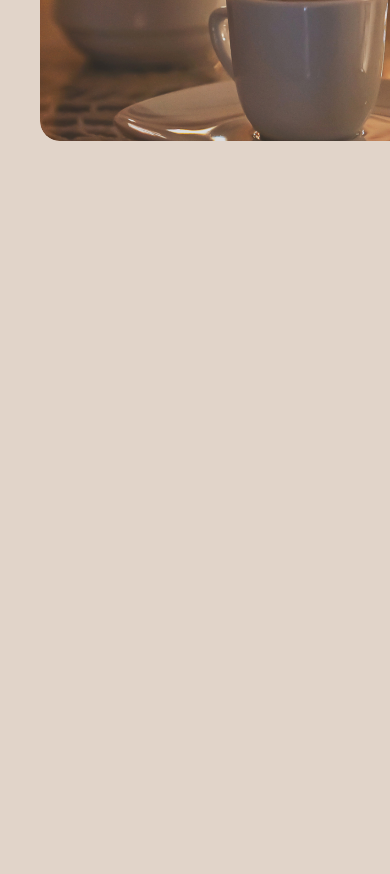
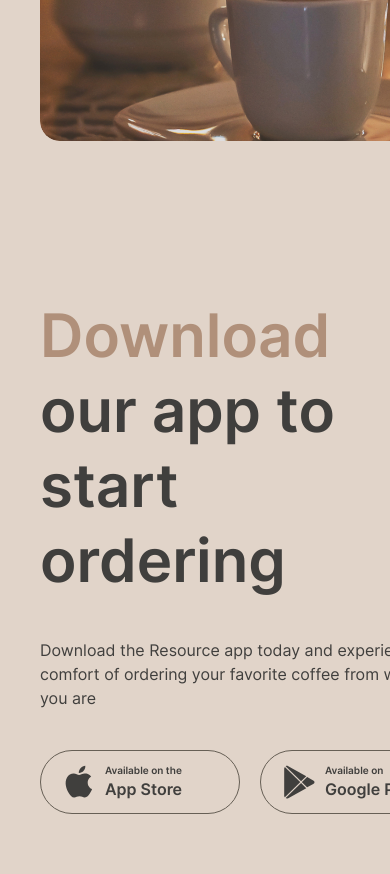
Before and after one commit to fgriff/rsschool-landing-page, a website: page landing-page/pages/home/index.html in a window 390 px wide. Shown: the part 4201-5075 px from the top of the page. Before the commit the page ends 4482 px from the top, so only its background shows below. Drawn offline with Linux system fonts and the light colour scheme.

Commit message:
feat: implement mobile app section

```diff
--- a/landing-page/pages/home/index.html
+++ b/landing-page/pages/home/index.html
@@ -87,6 +87,33 @@
           </div>
         </div>
       </section>
+
+      <section class="mobile-app">
+        <div class="mobile-app__offer">
+          <h2 class="mobile-app__title"><span class="mobile-app__title_accent">Download </span>our app
+to start ordering</h2>
+          <p class="mobile-app__description">Download the Resource app today and experience the comfort of ordering your favorite coffee from wherever you are</p>
+          <div class="mobile-app__links">
+            <a href="#" class="mobile-app__app-store">
+              <img class="mobile-app__icon" src="../../assets/img/app-store-icon.svg" alt="App Store icon">
+              <div class="mobile-app__source">
+                <span>Available on the</span>
+                <span>App Store</span>
+              </div>
+            </a>
+            <a href="#" class="mobile-app__google-play">
+              <img class="mobile-app__icon" src="../../assets/img/google-play-icon.svg" alt="Google Play icon">
+              <div class="mobile-app__source">
+                <span>Available on</span>
+                <span>Google Play</span>
+              </div>
+            </a>
+          </div>
+        </div>
+        <div class="mobile-app__image">
+          <img src="../../assets/img/mobile-screens.png" alt="Mobile screens image">
+        </div>
+      </section>
     </main>
   </div>
 </body>
--- /dev/null
+++ b/landing-page/sass/pages/home/_mobile-app.scss
@@ -0,0 +1,72 @@
+@use "../../abstract/constants" as *;
+
+.mobile-app {
+  margin-bottom: 100px;
+  display: flex;
+  justify-content: space-between;
+  align-items: center;
+
+  &__offer {
+    width: 630px;
+  }
+
+  &__title {
+    margin-bottom: 40px;
+    padding-right: 50px;
+    font-size: 60px;
+    font-weight: 600;
+    line-height: 125%;
+
+    &_accent {
+      color: $color-text-accent;
+    }
+  }
+
+  &__description {
+    margin-bottom: 40px;
+    font-size: 16px;
+    font-weight: 400;
+    line-height: 150%;
+  }
+
+  &__screens {
+    & > img {
+      display: block;
+    }
+  }
+
+  &__links {
+    display: flex;
+    align-items: center;
+    gap: 20px;
+  }
+
+  &__app-store,
+  &__google-play {
+    padding: 14px 20px;
+    width: 200px;
+    height: 64px;
+    border: 1px solid $color-border-inverse;
+    border-radius: 100px;
+    display: flex;
+    align-items: center;
+    gap: 8px;
+  }
+
+  &__source {
+    display: flex;
+    flex-direction: column;
+
+    & > span:first-child{
+      font-size: 10px;
+      font-weight: 600;
+      line-height: 140%;
+    }
+
+    & > span:last-child {
+      font-size: 16px;
+      font-weight: 600;
+      line-height: 150%;
+    }
+  }
+}
--- a/landing-page/sass/pages/home/home.scss
+++ b/landing-page/sass/pages/home/home.scss
@@ -1,3 +1,4 @@
 @use "hero";
 @use "favorite-coffee";
 @use "about";
+@use "mobile-app";
```
Also changed, not shown: landing-page/assets/img/app-store-icon.svg (added), landing-page/assets/img/google-play-icon.svg (added), landing-page/assets/img/mobile-screens.png (added), landing-page/pages/home/css/style.css, 1 other file.
